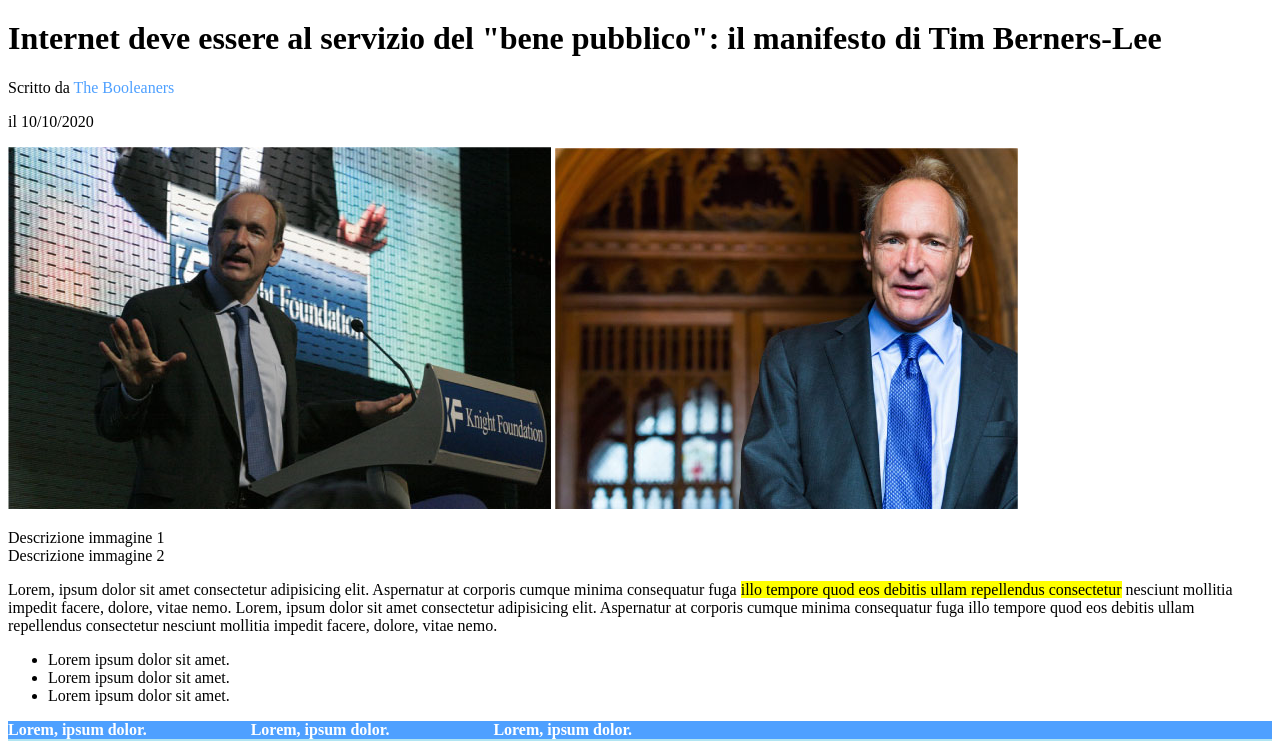
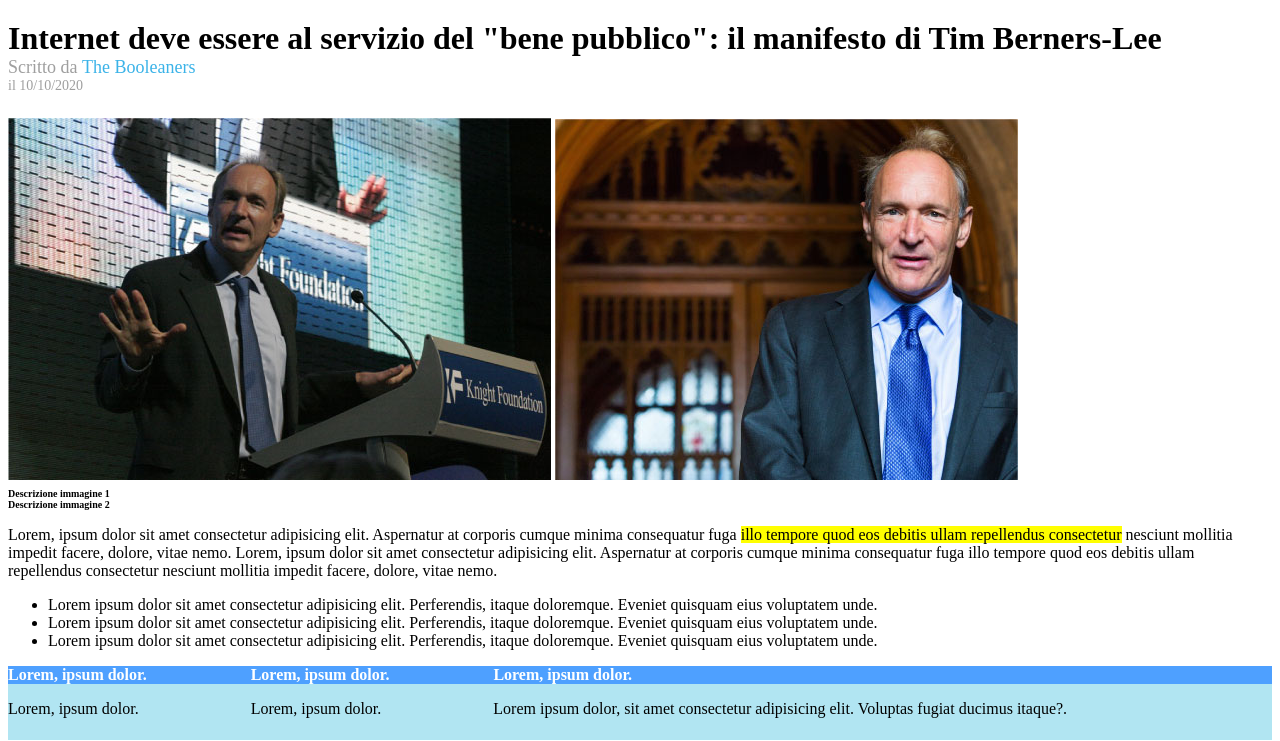
Before and after one commit to edoardorizzo/html-css-booleaner, a plain HTML site: page index.html in a window 1280 px wide. Shown: the part 63-804 px from the top of the page. Drawn offline with Linux system fonts and the light colour scheme.

Commit message:
fix style

```diff
--- a/index.html
+++ b/index.html
@@ -18,14 +18,15 @@
         <main>
             <h1>Internet deve essere al servizio del "bene pubblico": il
                 manifesto di Tim Berners-Lee</h1>
-            <p>Scritto da <span class="lightblue">The Booleaners</span></p>
-            <p>il 10/10/2020</p>
+            <p class="scrittoda">Scritto da <span class="lightblue">The
+                    Booleaners</span></p>
+            <p class="data">il 10/10/2020</p>
 
             <!-- IMMAGINI -->
             <img src="./img/tim-1.jpg" alt="">
             <img src="./img/tim-2.jpg" alt="">
 
-            <p>Descrizione immagine 1 <br>
+            <p class="descrizione">Descrizione immagine 1 <br>
                 Descrizione immagine 2
             </p>
 
@@ -33,7 +34,8 @@
 
             <p>Lorem, ipsum dolor sit amet consectetur adipisicing elit.
                 Aspernatur at corporis cumque minima consequatur
-                fuga <span class="yellow">illo tempore quod eos debitis ullam repellendus consectetur</span>
+                fuga <span class="yellow">illo tempore quod eos debitis ullam
+                repellendus consectetur</span>
                 nesciunt mollitia impedit facere, dolore, vitae nemo.
                 Lorem, ipsum dolor sit amet consectetur adipisicing elit.
                 Aspernatur at corporis cumque minima consequatur
@@ -42,9 +44,9 @@
             </p>
 
             <ul>
-                <li>Lorem ipsum dolor sit amet.</li>
-                <li>Lorem ipsum dolor sit amet.</li>
-                <li>Lorem ipsum dolor sit amet.</li>
+                <li>Lorem ipsum dolor sit amet consectetur adipisicing elit. Perferendis, itaque doloremque. Eveniet quisquam eius voluptatem unde.</li>
+                <li>Lorem ipsum dolor sit amet consectetur adipisicing elit. Perferendis, itaque doloremque. Eveniet quisquam eius voluptatem unde.</li>
+                <li>Lorem ipsum dolor sit amet consectetur adipisicing elit. Perferendis, itaque doloremque. Eveniet quisquam eius voluptatem unde.</li>
             </ul>
 
             <div class="tabella">
@@ -73,7 +75,8 @@
 
             <p>Lorem ipsum dolor sit amet consectetur adipisicing elit. Aperiam
                 quia ipsa nisi ullam obcaecati placeat
-                tempore magni <span class="yellow"> veniam quasi quae ipsam fugit vel eveniet labore,</span>
+                tempore magni <span class="yellow"> veniam quasi quae ipsam
+                    fugit vel eveniet labore,</span>
                 magnam similique quis voluptate dolorem? Lorem ipsum dolor sit
                 amet consectetur adipisicing elit. Aperiam quia ipsa nisi ullam
                 obcaecati placeat
--- a/style.css
+++ b/style.css
@@ -11,9 +11,34 @@ header{
     margin-left: 10px;
 }
 
+h1{
+    margin-bottom: 0;
+}
+
+.scrittoda{
+    color: #9F9F9F;
+    font-size: 18px;
+    margin: 0;
+}
+
+.data{
+    color: #9F9F9F;
+    font-size: 14px;
+    margin-top: 0;
+    margin-bottom: 24px;
+}
+
 
 .lightblue{
-    color: #4EA0FF;
+    color: #3BB3E8;
+    font-weight: 500;
+}
+
+.descrizione{
+    font-size: 10px;
+    font-weight: 800;
+    margin-top: 4px;
+
 }
 
 .yellow{
```
